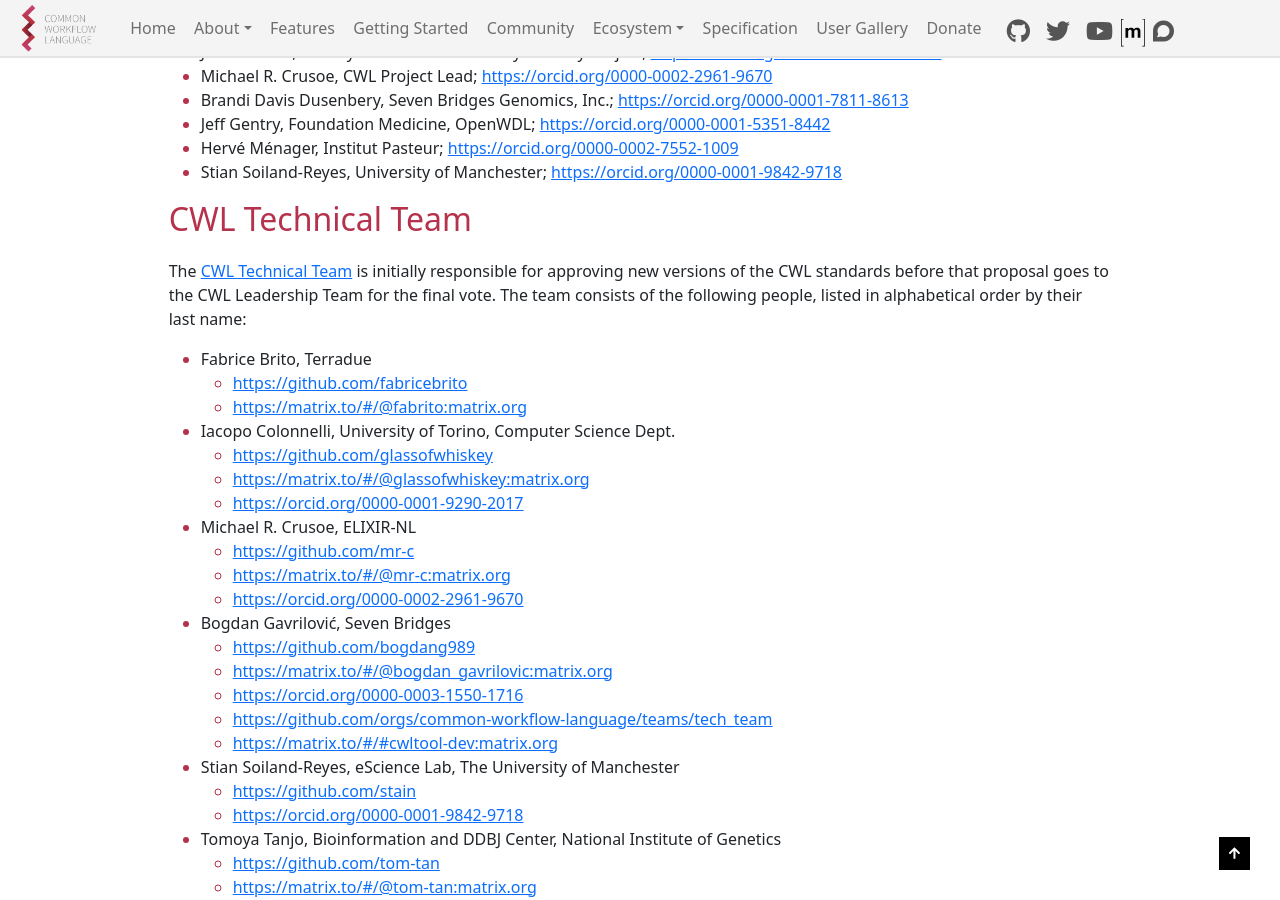
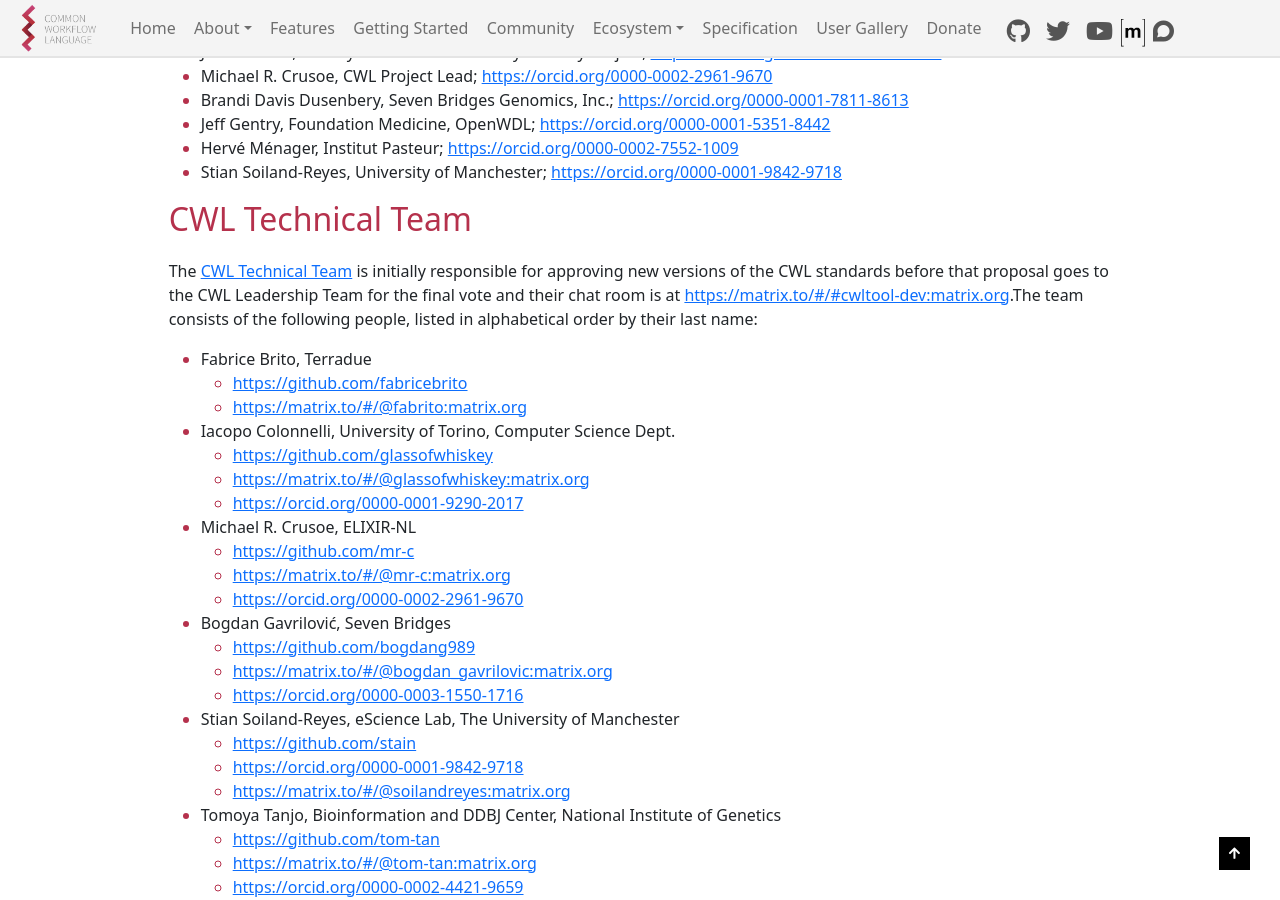
Before and after one commit to common-workflow-language/cwl-website, a Jekyll site: the page built from content/governance.md, in a window 1280 px wide and 900 px high, scrolled down 418 px. Built offline with Jekyll 4.4.1, drawn with Linux system fonts in a browser that asks for light colours.

Commit message:
update links

```diff
--- a/content/governance.md
+++ b/content/governance.md
@@ -24,7 +24,7 @@
 
 ## CWL Technical Team
 
-The [CWL Technical Team](https://github.com/orgs/common-workflow-language/teams/tech_team) is initially responsible for approving new versions of the CWL standards before that proposal goes to the CWL Leadership Team for the final vote. The team consists of the following people, listed in alphabetical order by their last name:
+The [CWL Technical Team](https://github.com/orgs/common-workflow-language/teams/tech_team) is initially responsible for approving new versions of the CWL standards before that proposal goes to the CWL Leadership Team for the final vote and their chat room is at <https://matrix.to/#/#cwltool-dev:matrix.org>.The team consists of the following people, listed in alphabetical order by their last name:
 
 * Fabrice Brito, Terradue
   * <https://github.com/fabricebrito>
@@ -41,11 +41,10 @@
   * <https://github.com/bogdang989>
   * <https://matrix.to/#/@bogdan_gavrilovic:matrix.org>
   * <https://orcid.org/0000-0003-1550-1716>
-  * <https://github.com/orgs/common-workflow-language/teams/tech_team>
-  * <https://matrix.to/#/#cwltool-dev:matrix.org>
 * Stian Soiland-Reyes, eScience Lab, The University of Manchester
   * <https://github.com/stain>
   * <https://orcid.org/0000-0001-9842-9718>
+  * <https://matrix.to/#/@soilandreyes:matrix.org>
 * Tomoya Tanjo, Bioinformation and DDBJ Center, National Institute of Genetics
   * <https://github.com/tom-tan>
   * <https://matrix.to/#/@tom-tan:matrix.org>
```
